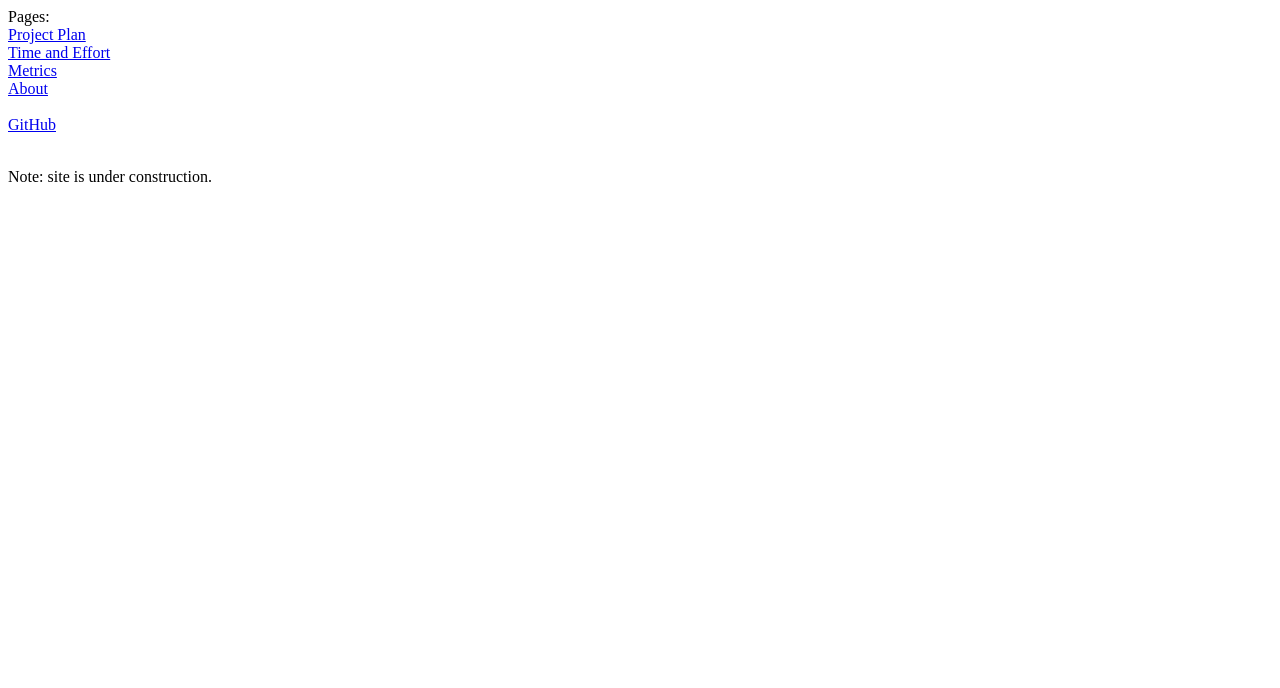
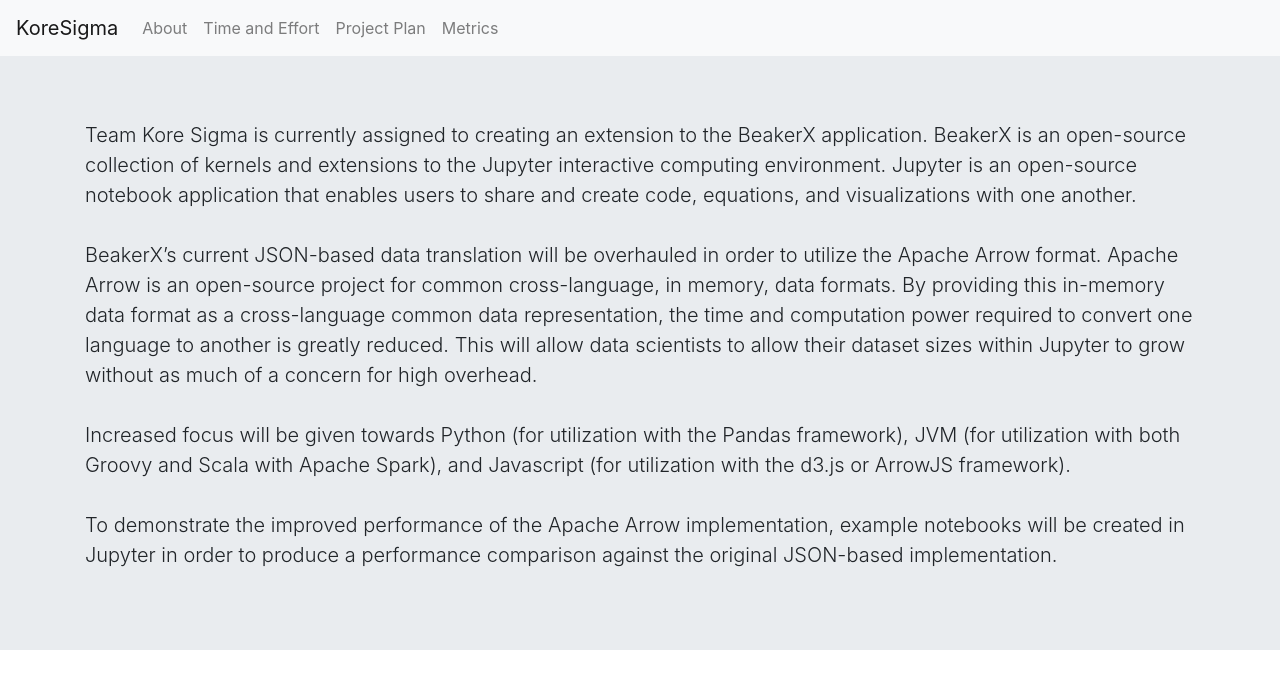
Before and after one commit to KoreSigma/ProjectSite, a plain HTML site: page site/index.html at #!/about in a window 1280 px wide. Drawn offline with nearby package versions, Linux system fonts and the light colour scheme; some packages are replaced by stand-ins of ours.

Commit message:
first draft

```diff
--- a/site/about.html
+++ b/site/about.html
@@ -5,8 +5,37 @@
     <title>Kore Sigma - Index</title>
 </head>
 <body>
-Kore Sigma
-<br>
+
+
+    <div class="jumbotron jumbotron-fluid">
+        <div class="container">
+            <p class="lead">Team Kore Sigma is currently assigned to creating an extension to the BeakerX application.
+                    BeakerX is an open-source collection of kernels and extensions to the Jupyter interactive
+                    computing environment. Jupyter is an open-source notebook application that enables users to share and
+                    create code, equations, and visualizations with one another.
+
+                    <br><br>
+
+                    BeakerX’s current JSON-based data translation will be overhauled in order to utilize the Apache
+                    Arrow format. Apache Arrow is an open-source project for common cross-language, in memory, data
+                    formats. By providing this in-memory data format as a cross-language common data representation,
+                    the time and computation power required to convert one language to another is greatly reduced.
+                    This will allow data scientists to allow their dataset sizes within Jupyter to grow without as
+                    much of a concern for high overhead.
+
+                    <br><br>
+
+                    Increased focus will be given towards Python (for utilization with the Pandas framework),
+                    JVM (for utilization with both Groovy and Scala with Apache Spark), and Javascript
+                    (for utilization with the d3.js or ArrowJS framework).
+
+                    <br><br>
+                    To demonstrate the improved performance of the Apache Arrow implementation, example notebooks will
+                    be created in Jupyter in order to produce a performance comparison against the original
+                    JSON-based implementation.
+            </p>
+        </div>
+    </div>
 
 </body>
 </html>
--- a/site/index.html
+++ b/site/index.html
@@ -1,22 +1,53 @@
 <!DOCTYPE html>
 <html lang="en">
+    <script src="https://ajax.googleapis.com/ajax/libs/angularjs/1.6.9/angular.min.js"></script>
+    <script src="https://ajax.googleapis.com/ajax/libs/angularjs/1.6.9/angular-route.js"></script>
+    <link rel="stylesheet" href="https://stackpath.bootstrapcdn.com/bootstrap/4.1.3/css/bootstrap.min.css" integrity="sha384-MCw98/SFnGE8fJT3GXwEOngsV7Zt27NXFoaoApmYm81iuXoPkFOJwJ8ERdknLPMO" crossorigin="anonymous">
 <head>
     <meta charset="UTF-8">
-    <title>KoreSigma - Index</title>
+    <title>KoreSigma</title>
 </head>
-<body>
-Pages:
-<br>
 
-<a href="plan.html">Project Plan</a><br>
-<a href="time.html">Time and Effort</a><br>
-<a href="metrics.html">Metrics</a><br>
-<a href="about.html">About</a><br>
 
-<br>
-<a href="https://github.com/KoreSigma">GitHub</a><br>
+<body ng-app="index">
 
-<br>
-<p>Note: site is under construction.</p>
+
+    <nav class="navbar navbar-expand-lg navbar-light bg-light">
+        <a class="navbar-brand" href="#">KoreSigma</a>
+            <button class="navbar-toggler" type="button" data-toggle="collapse" data-target="#navbarNavAltMarkup" aria-controls="navbarNavAltMarkup" aria-expanded="false" aria-label="Toggle navigation">
+                <span class="navbar-toggler-icon"></span>
+            </button>
+            <div class="collapse navbar-collapse" id="navbarNavAltMarkup">
+                <div class="navbar-nav">
+                <a class="nav-item nav-link" href="#!about">About</a>
+                <a class="nav-item nav-link" href="#!time">Time and Effort</a>
+                <a class="nav-item nav-link" href="#!plan">Project Plan</a>
+                <a class="nav-item nav-link" href="#!metrics">Metrics</a>
+            </div>
+        </div>
+    </nav>
+
+    <div ng-view></div>
+
+    <script>
+    var app = angular.module("index", ["ngRoute"]);
+    app.config(function($routeProvider) {
+        $routeProvider
+        .when("/", {
+            templateUrl : "about.html"
+        })
+        .when("/about", {
+            templateUrl : "about.html"
+        })
+        .when("/time", {
+            templateUrl : "time.html"
+        })
+        .when("/plan", {
+            templateUrl : "plan.html"
+        })
+        .when("/metrics", {
+            templateUrl : "metrics.html"
+        });
+    });
+    </script>
 </body>
-</html>
```
Also changed, not shown: site/metrics.html (+6 -15 lines), site/plan.html (+8 -16 lines), site/time.html (+7 -15 lines).
